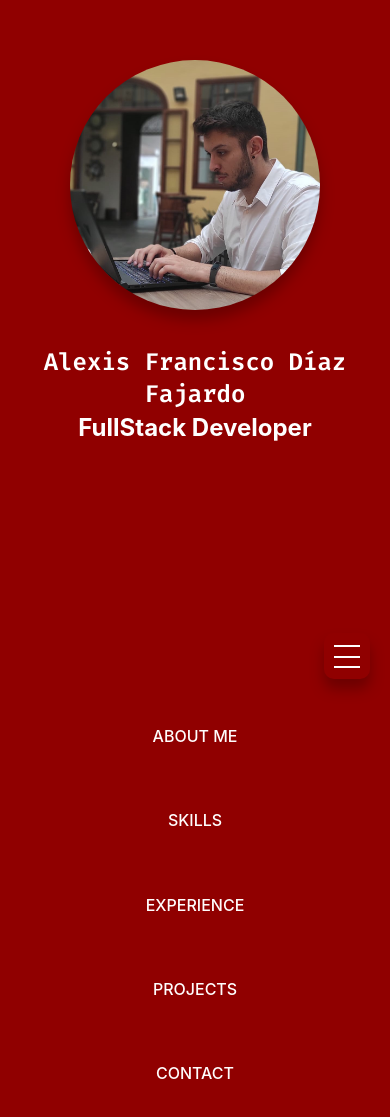
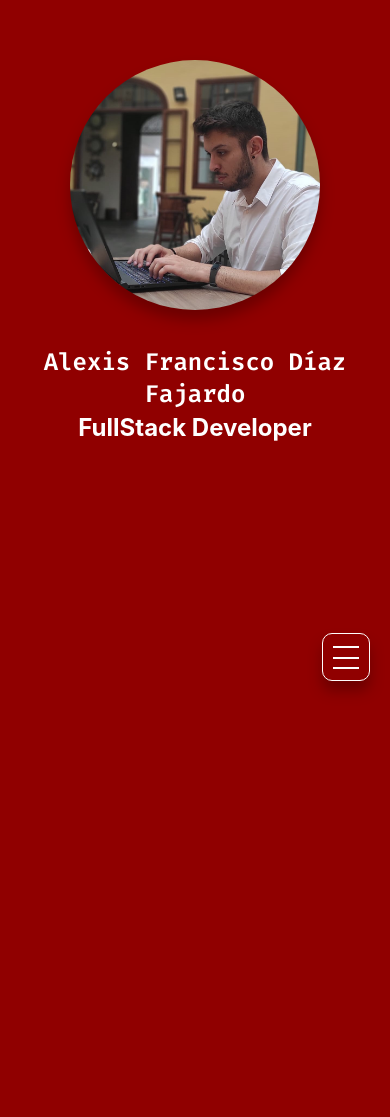
Before and after one commit to Lerzih/Porfolio, a React (Vite) app: page / in a window 390 px wide. Shown: the part 127-1244 px from the top of the page. After the commit the page ends 844 px from the top, so only its background shows below. Built offline with nearby package versions, Linux system fonts and the light colour scheme.

Commit message:
[:construction:] Update responsive burger menu

```diff
--- a/src/components/Navigation.tsx
+++ b/src/components/Navigation.tsx
@@ -1,9 +1,18 @@
 import "../css/Navigation.css";
+import { useState } from 'react';
 
 function Navigation() {
+
+  const [isOpen, setIsOpen] = useState(false);
+
+  const toggleMenu = () => {
+    setIsOpen(!isOpen);
+    console.log(isOpen + "Holi");
+  };
+
   return (
     <div className="navigation">
-      <div className="burger-menu">
+      <div className="burger-menu" onClick={toggleMenu}>
         <label className="container">
           <input type="checkbox" />
           <div className="checkmark">
@@ -15,22 +24,23 @@ function Navigation() {
       </div>
       <nav className="navMenu">
         <div>
-          <a href="#">About me</a>
+          <a href="#about-me">About me</a>
         </div>
         <div>
-          <a href="#">Skills</a>
+          <a href="#skills">Skills</a>
         </div>
         <div>
-          <a href="#">Experience</a>
+          <a href="#experience">Experience</a>
         </div>
         <div>
-          <a href="#">Projects</a>
+          <a href="#projects">Projects</a>
         </div>
         <div>
-          <a href="#">Contact</a>
+          <a href="#contact">Contact</a>
         </div>
       </nav>
     </div>
+
   );
 }
 
--- a/src/css/Navigation.css
+++ b/src/css/Navigation.css
@@ -9,8 +9,11 @@
 }
 
 @media (max-width: 620px) {
+  .burger-menu {
+    display: flex !important;
+  }
   .navMenu {
-    display: flex;
+    display: none;
     flex-direction: column;
     padding: 15px 0px;
   }
@@ -44,8 +47,10 @@
 /* Burger menu */
 
 .burger-menu {
-  display: flex;
+  display: none;
   justify-content: end;
+  position: absolute;
+  right: 0;
 }
 
 /* Hide the default checkbox */
@@ -67,6 +72,7 @@
   padding: 10px;
   background-color: var(--main-color);
   filter: drop-shadow(0px 10px 7px rgba(0, 0, 0, 0.25));
+  border: 1px solid var(--main-white-color);
   border-radius: 10px;
   user-select: none;
 }
@@ -82,7 +88,7 @@
 .checkmark span {
   width: 100%;
   height: 2px;
-  background-color: white;
+  background-color: var(--main-white-color);
   position: absolute;
   transition: all 0.3s ease-in-out;
   -webkit-transition: all 0.3s ease-in-out;
```
